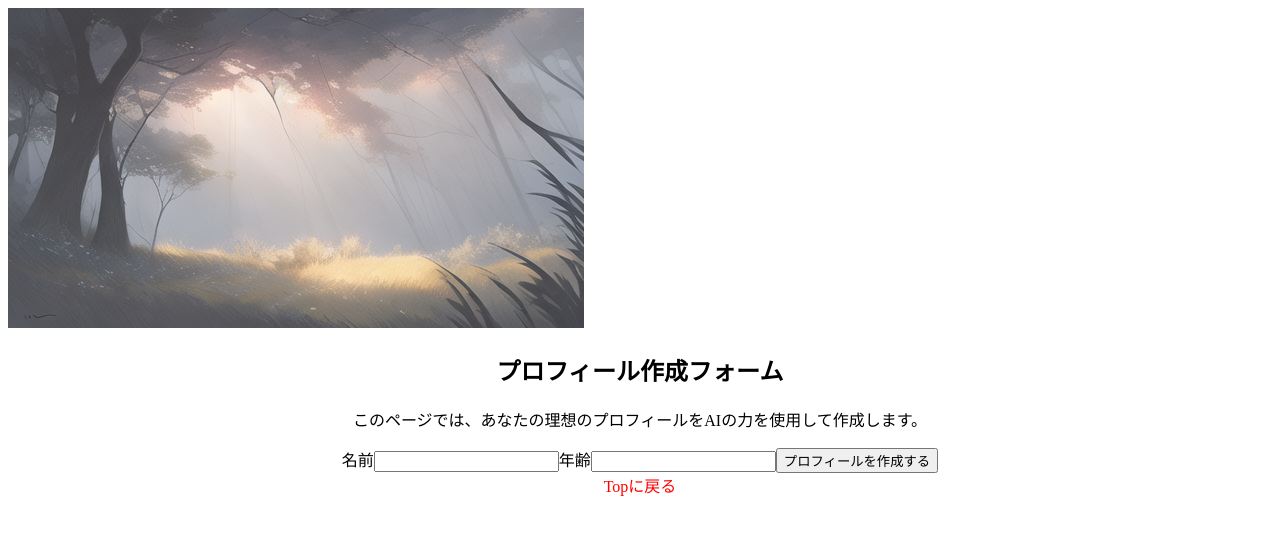
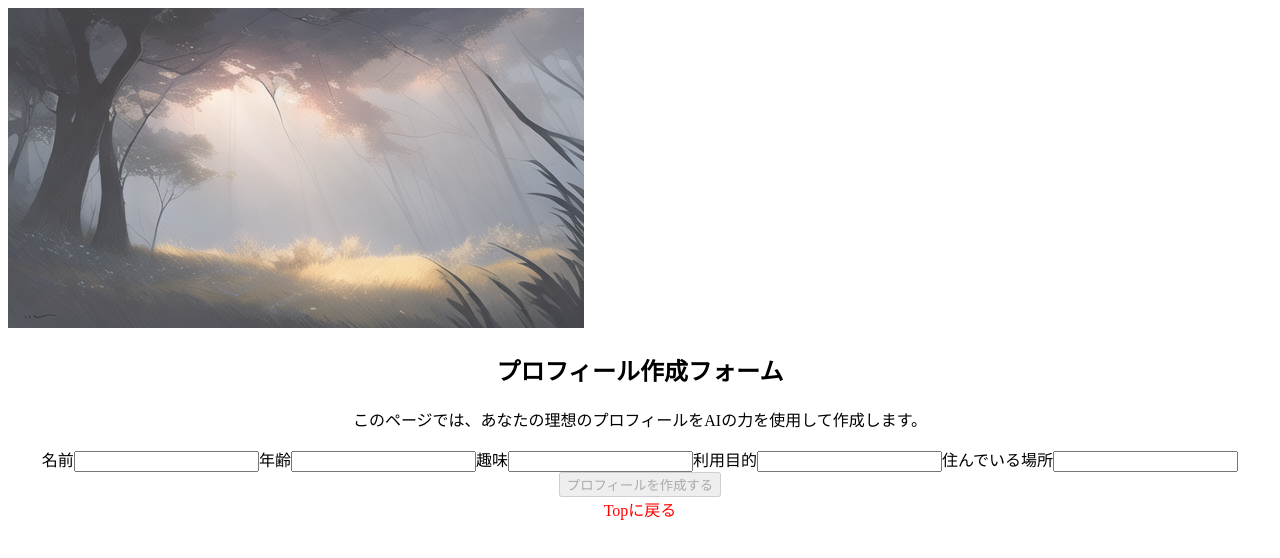
Before and after one commit to TomokiMatsubuchi/generate_profile_app, a Next.js app: page /generate_profile/explain in a window 1280 px wide. Shown: the top 558 px of the page. Built offline with nearby package versions, Linux system fonts and the light colour scheme.

Commit message:
formのvalidationの基本的な実装

```diff
--- a/pages/generate_profile/explain.tsx
+++ b/pages/generate_profile/explain.tsx
@@ -1,7 +1,7 @@
 import { NextPage } from 'next'
 import Link from 'next/link'
 import Layout from '@/components/layout/default'
-import { useForm } from 'react-hook-form'
+import { useForm, SubmitHandler } from 'react-hook-form'
 
 type FormValues = {
 	name: string
@@ -15,12 +15,12 @@ const FormPage: NextPage = () => {
 	const {
 		register,
 		handleSubmit,
-		formState: { errors },
+		formState: { isDirty, isValid, errors },
 	} = useForm<FormValues>({ mode: 'onChange' })
 
-	const onSubmit = handleSubmit(async (data) => {
+	const onSubmit = async (data) => {
 		console.log(data)
-	})
+	}
 
 	return (
 		<Layout>
@@ -28,11 +28,11 @@ const FormPage: NextPage = () => {
 			<p>
 				このページでは、あなたの理想のプロフィールをAIの力を使用して作成します。
 			</p>
-			<form onSubmit={onSubmit}>
+			<form onSubmit={handleSubmit(onSubmit)}>
 				<label htmlFor="name">名前</label>
 				<input
 					id="name"
-					{...register('name', { required: '名前の入力は必須です。' })}
+					{...register('name', { required: '名前を入力してください。' })}
 					aria-describedby="error-name-required"
 				/>
 				{errors?.name && (
@@ -43,15 +43,55 @@ const FormPage: NextPage = () => {
 				<label htmlFor="age">年齢</label>
 				<input
 					id="age"
-					{...register('age', { required: '年齢の入力は必須です。' })}
-					aria-describedby="error-age-required"
+					{...register('age', {
+						required: '年齢を入力してください。',
+						pattern: {
+							value: /^[0-9]+$/,
+							message: '年齢は半角数字で入力してください。',
+						},
+					})}
 				/>
-				{errors?.age && (
-					<span id="error-age-required" aria-live="assertive">
-						{errors.age.message}
+				{errors?.age && <span id="error-age">{errors.age.message}</span>}
+				<label htmlFor="favoriteThings">趣味</label>
+				<input
+					id="favoriteThings"
+					{...register('favoriteThings', {
+						required: '趣味を入力してください。',
+					})}
+					aria-describedby="error-favoriteThings-required"
+				/>
+				{errors?.favoriteThings && (
+					<span id="error-favoriteThings-required" aria-live="assertive">
+						{errors.favoriteThings.message}
 					</span>
 				)}
-				<button type="submit">プロフィールを作成する</button>
+				<label htmlFor="purpose">利用目的</label>
+				<input
+					id="purpose"
+					{...register('purpose', { required: '利用目的を入力してください。' })}
+					aria-describedby="error-purpose-required"
+				/>
+				{errors?.purpose && (
+					<span id="error-purpose-required" aria-live="assertive">
+						{errors.purpose.message}
+					</span>
+				)}
+				<label htmlFor="whereILive">住んでいる場所</label>
+				<input
+					id="whereILive"
+					{...register('whereILive', {
+						required: '住んでいる場所を入力してください',
+					})}
+					aria-describedby="error-whereILive-required"
+				/>
+				{errors?.whereILive && (
+					<span id="error-whereILive-required" aria-live="assertive">
+						{errors.whereILive.message}
+					</span>
+				)}
+				<button type="submit" disabled={!isDirty}>
+					プロフィールを作成する
+				</button>
 			</form>
 			<Link href="/">Topに戻る</Link>
 		</Layout>
```
